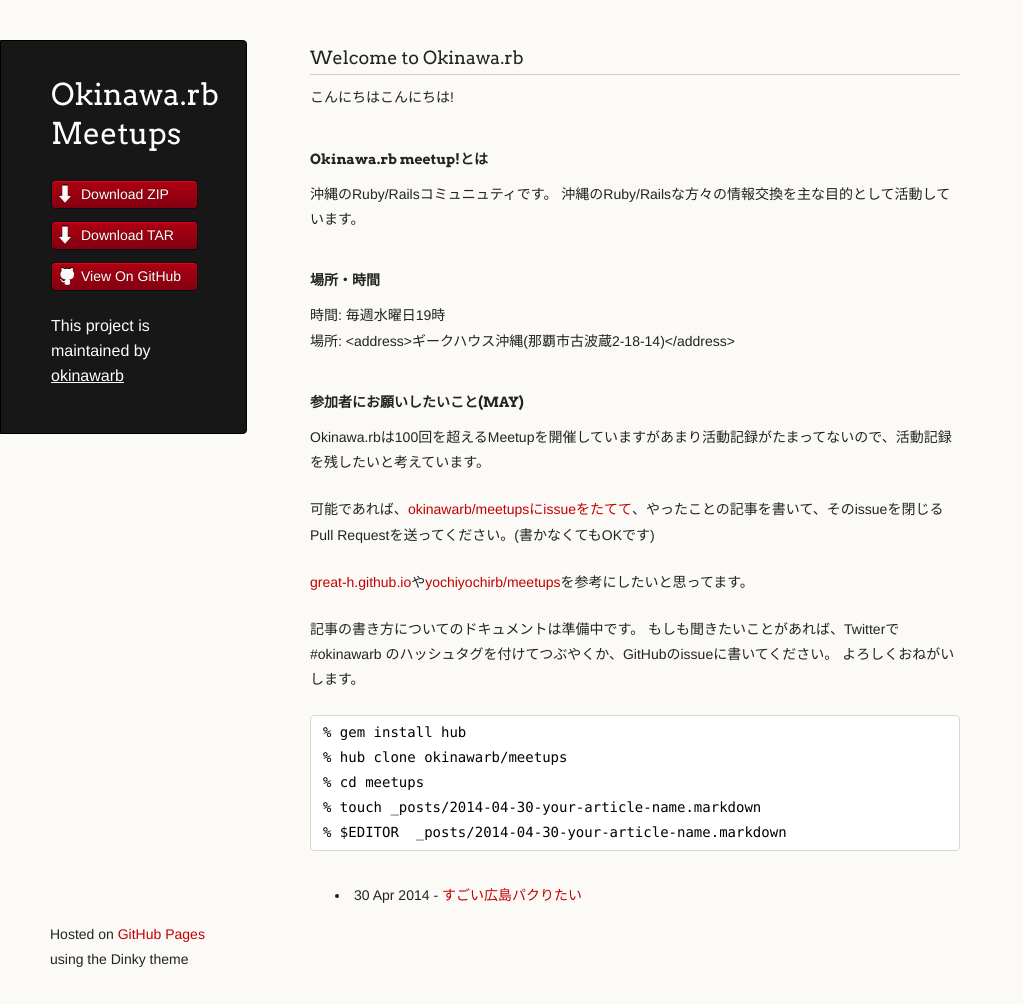
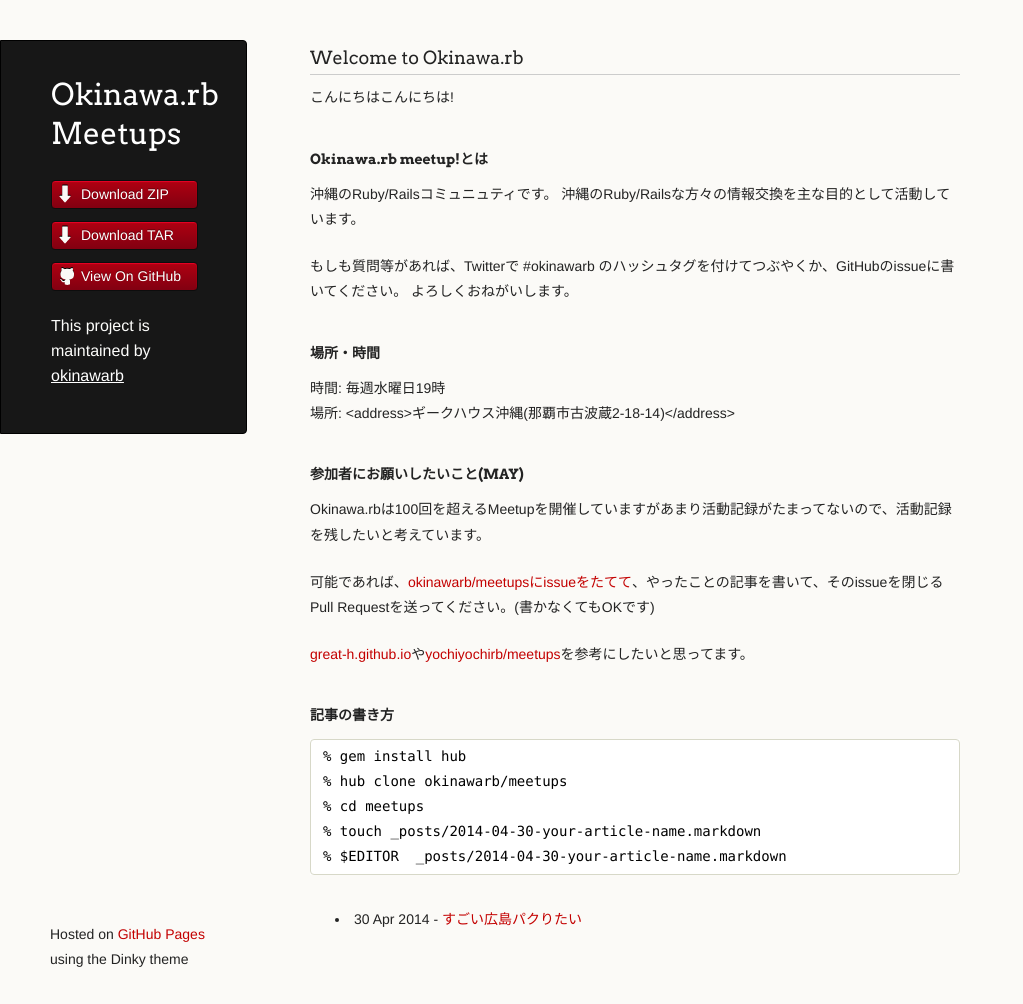
Before and after one commit to okinawarb/meetups, a Jekyll site: the page built from index.md, in a window 1280 px wide and 1004 px high. Shown: the whole window, without its empty margins (0-1023 px from the left). Built offline with Jekyll 4.4.1, drawn with Linux system fonts in a browser that asks for light colours; Markdown is read by kramdown in place of the engine named in the settings.

````diff
--- a/index.md
+++ b/index.md
@@ -8,6 +8,9 @@ title: Okinawa.rb meetups
 #### Okinawa.rb meetup!とは
 沖縄のRuby/Railsコミュニュティです。
 沖縄のRuby/Railsな方々の情報交換を主な目的として活動しています。
+
+もしも質問等があれば、Twitterで #okinawarb のハッシュタグを付けてつぶやくか、GitHubのissueに書いてください。
+よろしくおねがいします。
 
 ##### 場所・時間
 時間: 毎週水曜日19時<br/>
@@ -20,9 +23,8 @@ Okinawa.rbは100回を超えるMeetupを開催していますがあまり活動
 
 [great-h.github.io](http://great-h.github.io/)や[yochiyochirb/meetups](https://github.com/yochiyochirb/meetups)を参考にしたいと思ってます。
 
-記事の書き方についてのドキュメントは準備中です。
-もしも聞きたいことがあれば、Twitterで #okinawarb のハッシュタグを付けてつぶやくか、GitHubのissueに書いてください。
-よろしくおねがいします。
+
+##### 記事の書き方
 
 ```
 % gem install hub
````
